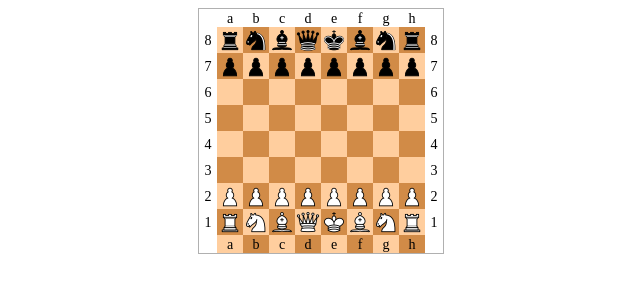
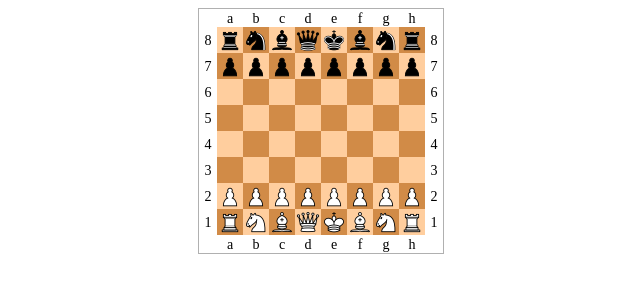
Before and after one commit to DeveloperInPants/JavaScript, a plain HTML site: page lab4/lab4_1.html in a window 1280 px wide. Shown: the whole page, without its empty margins (319-959 px from the left). Drawn offline with Linux system fonts and the light colour scheme.

Commit message:
тест6

```diff
--- a/lab4/lab4_1.html
+++ b/lab4/lab4_1.html
@@ -1114,11 +1114,11 @@
         const table = document.querySelector('table');
         const rows = table.querySelectorAll('tr');
 
-        // Перебираем строки таблицы (начиная с индекса 1, чтобы пропустить строку с буквами)
-        for (let i = 1; i < rows.length; i++) {
+        // Перебираем строки таблицы, пропуская первую и последнюю (буквы)
+        for (let i = 1; i < rows.length - 1; i++) {
             const cells = rows[i].querySelectorAll('td');
 
-            // Перебираем ячейки в строке (начиная с индекса 1, чтобы пропустить цифры по бокам)
+            // Перебираем ячейки в строке, пропуская цифры по бокам
             for (let j = 1; j < cells.length - 1; j++) {
                 // Определяем, должна ли ячейка быть тёмной или светлой
                 if ((i + j) % 2 === 0) {
```
